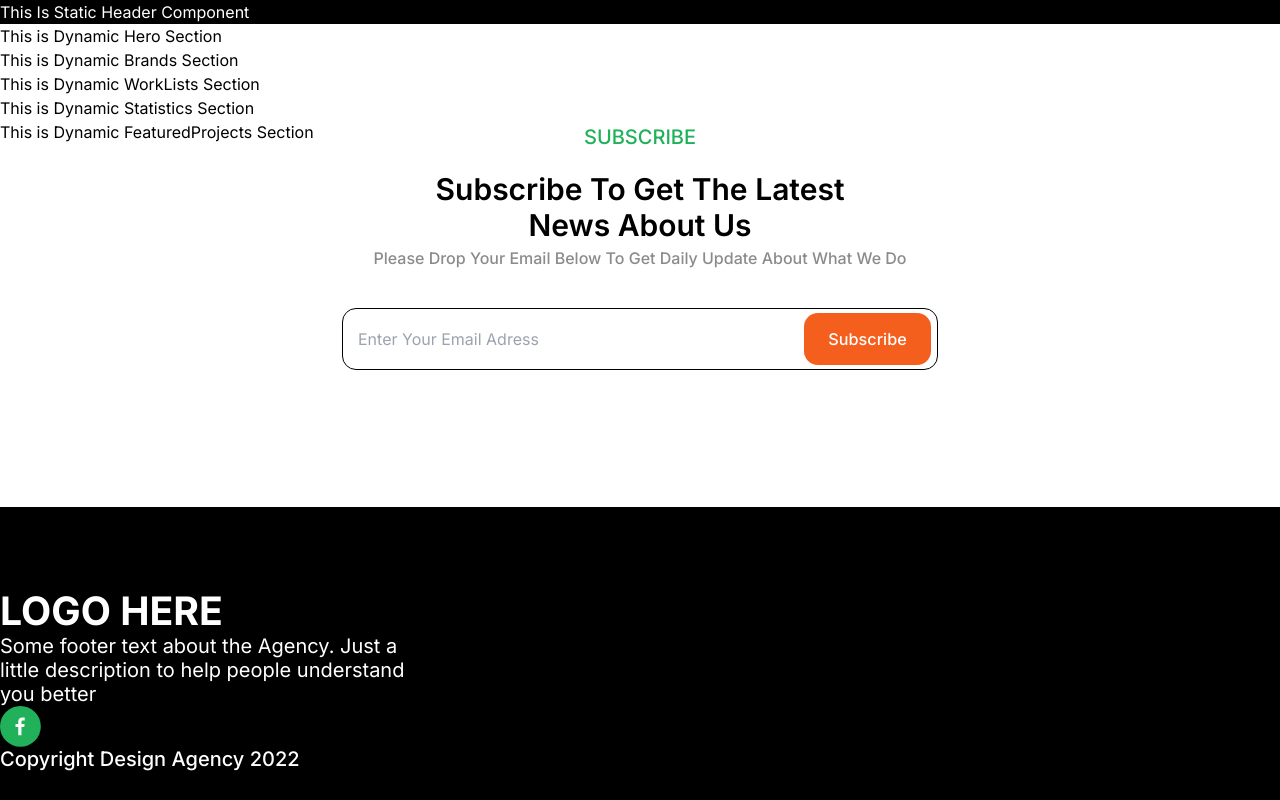
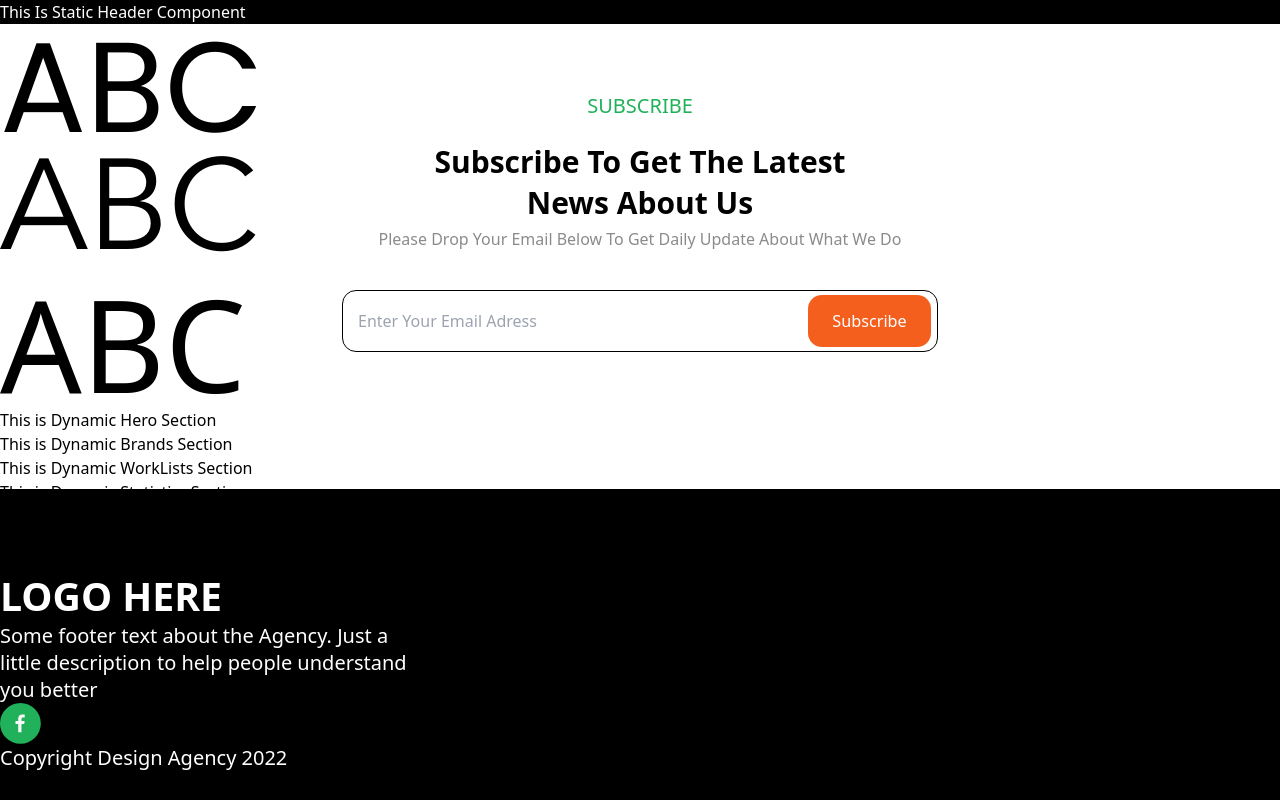
Before and after one commit to REACT-VCS/digify, a Next.js app: page / in a window 1280 px wide. Built offline with nearby package versions, Linux system fonts and the light colour scheme.

Commit message:
integrate google and local font

```diff
--- a/app/layout.jsx
+++ b/app/layout.jsx
@@ -1,23 +1,25 @@
-import { Inter } from 'next/font/google'
+import { Poppins } from 'next/font/google'
+import localFont from 'next/font/local'
 import './globals.css'
 import cn from "@/app/(lib)/cn";
-
-const inter = Inter({ subsets: ['latin'] })
-//popins
+const poppins = Poppins({
+  weight: ['100', '200', '300', '400', '500', '600', '700', '800', '900'],
+  subsets: ['latin'],
+  variable: '--font-poppins',
+})
+const avenir = localFont({
+  src: '../public/fonts/avenir.otf',
+  variable: '--font-avenir'
+})
+//poppins
 //Avenir
-export const metadata = {
-  title: 'Create Next App',
-  description: 'Generated by create next app',
-}
-
 const RootLayout = ({ children }) => {
   return (
-      <html lang="en">
-        <body className={cn(inter.className)}>
-            {children}
-        </body>
-      </html>
+    <html lang="en">
+      <body className={cn(poppins.variable, avenir.variable)}>
+        {children}
+      </body>
+    </html>
   );
 };
-
 export default RootLayout;
--- a/app/page.jsx
+++ b/app/page.jsx
@@ -4,19 +4,20 @@ import WorkLists from "@/app/(components)/workLists";
 import Statistics from "@/app/(components)/statistics";
 import FeaturedProjects from "@/app/(components)/featuredProjects";
 import FrontendLayout from "@/app/(layouts)/frontend";
-
 const Page = () => {
     return (
         <>
-           <FrontendLayout headerCss={"bg-black text-white"}>
-               <Hero/>
-               <Brands/>
-               <WorkLists/>
-               <Statistics/>
-               <FeaturedProjects/>
-           </FrontendLayout>
+            <FrontendLayout headerCss={"bg-black text-white"}>
+                <h1 className="text-9xl font-poppins">ABC</h1>
+                <h1 className="text-9xl font-avenir">ABC</h1>
+                <h1 className="text-9xl">ABC</h1>
+                <Hero />
+                <Brands />
+                <WorkLists />
+                <Statistics />
+                <FeaturedProjects />
+            </FrontendLayout>
         </>
     );
 };
-
 export default Page;
--- a/tailwind.config.js
+++ b/tailwind.config.js
@@ -1,11 +1,15 @@
 /** @type {import('tailwindcss').Config} */
 module.exports = {
-  content: [
-    './pages/**/*.{js,ts,jsx,tsx,mdx}',
-    './components/**/*.{js,ts,jsx,tsx,mdx}',
-    './app/**/*.{js,ts,jsx,tsx,mdx}',
-  ],
-  theme: {
-  },
-  plugins: [],
-}
+	content: [
+		"./pages/**/*.{js,ts,jsx,tsx,mdx}",
+		"./components/**/*.{js,ts,jsx,tsx,mdx}",
+		"./app/**/*.{js,ts,jsx,tsx,mdx}",
+	],
+	theme: {
+		fontFamily: {
+			poppins: ["var(--font-poppins)"],
+			avenir: ["var(--font-avenir)"],
+		},
+	},
+	plugins: [],
+};
```
Also changed, not shown: public/fonts/avenir.otf (added).
